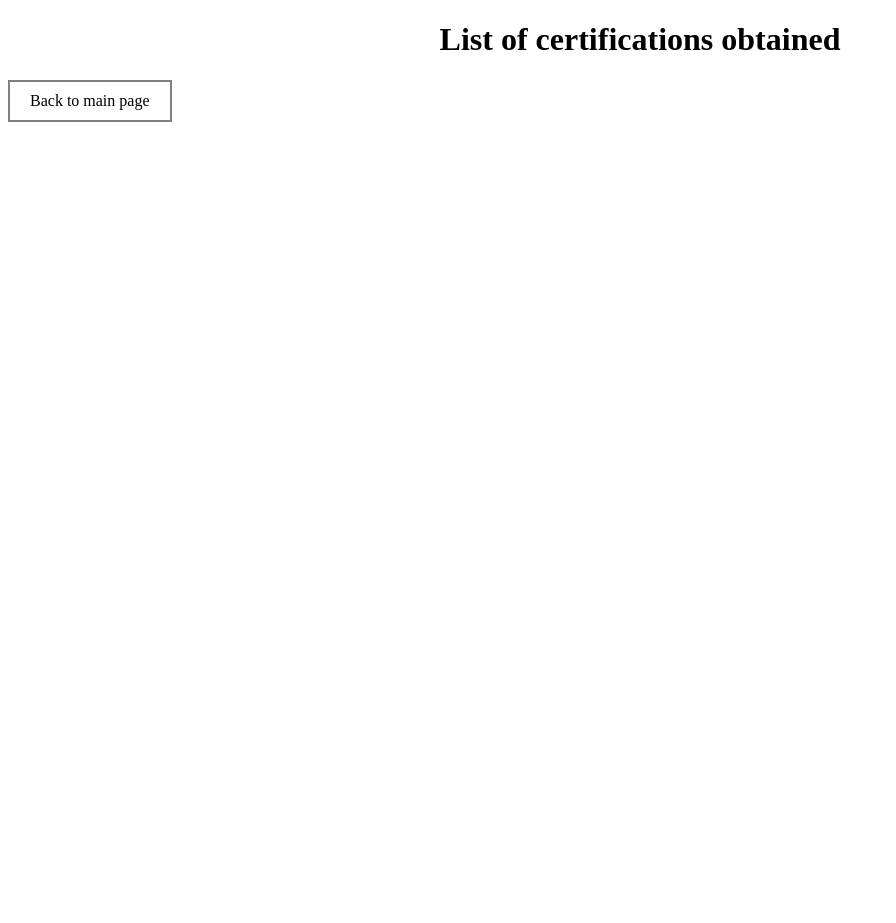
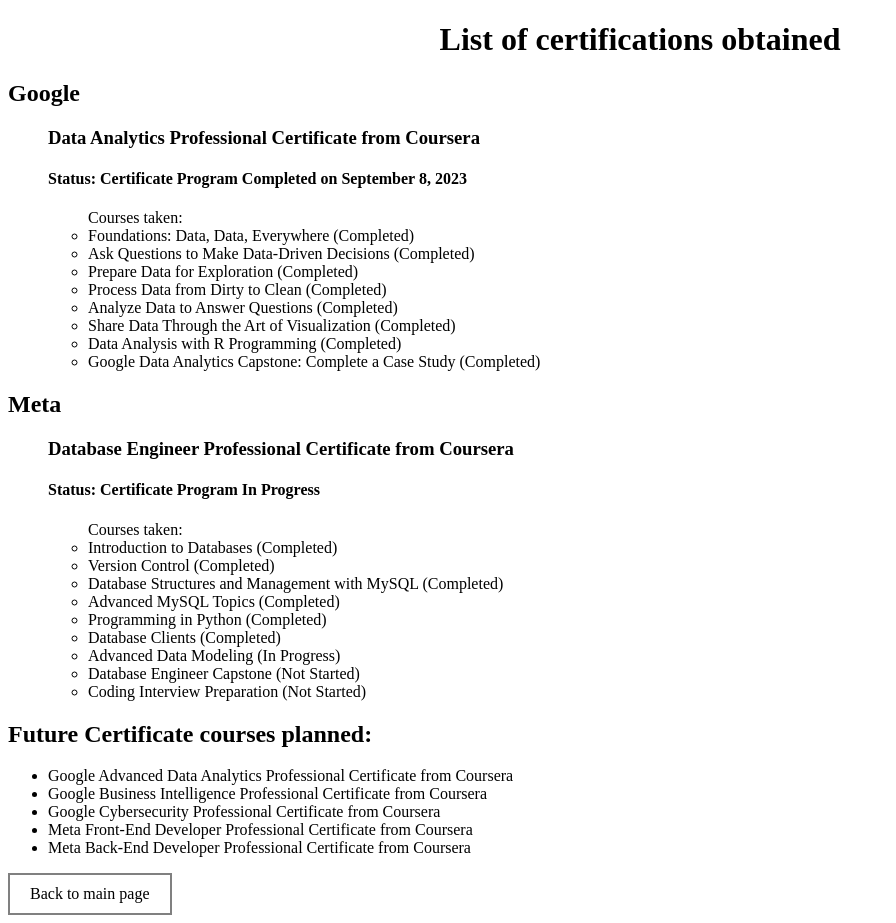
Before and after one commit to johnt759/MyWebPage, a plain HTML site: page certificates.html in a window 1280 px wide. Shown: the whole page, without its empty margins (0-896 px from the left). Before the commit the page ends 800 px from the top, so only its background shows below. Drawn offline with Linux system fonts and the light colour scheme.

Commit message:
Added certificates list

```diff
--- a/certificates.html
+++ b/certificates.html
@@ -7,7 +7,48 @@
   <body>
     <h1>List of certifications obtained</h1>
 	<p>
+	<h2>Google</h2>
 	<ul>
+	<h3>Data Analytics Professional Certificate from Coursera</h3>
+	<h4>Status: Certificate Program Completed on September 8, 2023</h4>
+	<ul>
+	Courses taken:
+	<li>Foundations: Data, Data, Everywhere (Completed)</li>
+	<li>Ask Questions to Make Data-Driven Decisions (Completed)</li>
+	<li>Prepare Data for Exploration (Completed)</li>
+	<li>Process Data from Dirty to Clean (Completed)</li>
+	<li>Analyze Data to Answer Questions (Completed)</li>
+	<li>Share Data Through the Art of Visualization (Completed)</li>
+	<li>Data Analysis with R Programming (Completed)</li>
+	<li>Google Data Analytics Capstone: Complete a Case Study (Completed)</li>
+	</ul>
+	</ul>
+	<h2>Meta</h2>
+	<ul>
+	<h3>Database Engineer Professional Certificate from Coursera</h3>
+	<h4>Status: Certificate Program In Progress</h4>
+	<ul>
+	Courses taken:
+	<li>Introduction to Databases (Completed)</li>
+	<li>Version Control (Completed)</li>
+	<li>Database Structures and Management with MySQL (Completed)</li>
+	<li>Advanced MySQL Topics (Completed)</li>
+	<li>Programming in Python (Completed)</li>
+	<li>Database Clients (Completed)</li>
+	<li>Advanced Data Modeling (In Progress)</li>
+	<li>Database Engineer Capstone (Not Started)</li>
+	<li>Coding Interview Preparation (Not Started)</li>
+	</ul>
+	</ul>
+	</p>
+	<p>
+	<h2>Future Certificate courses planned:</h2>
+	<ul>
+	<li>Google Advanced Data Analytics Professional Certificate from Coursera</li>
+	<li>Google Business Intelligence Professional Certificate from Coursera</li>
+	<li>Google Cybersecurity Professional Certificate from Coursera</li>
+	<li>Meta Front-End Developer Professional Certificate from Coursera</li>
+	<li>Meta Back-End Developer Professional Certificate from Coursera</li>
 	</ul>
 	</p>
 	<td><a href="index.html">Back to main page</a></td>
```
